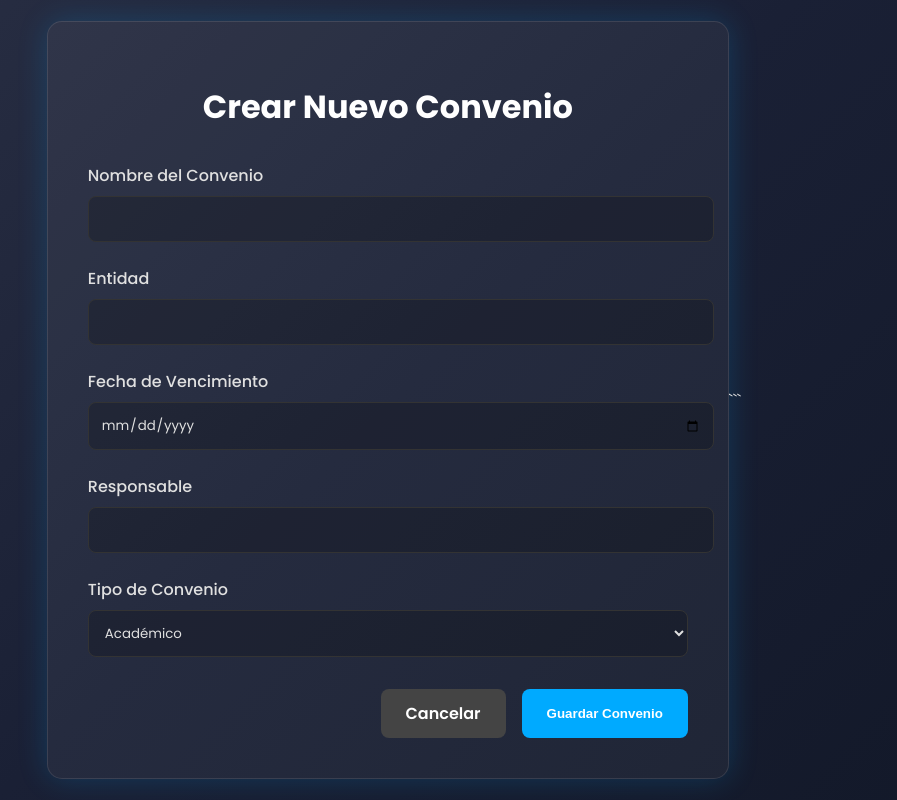
After one commit to itsGabo22/sistema-gestion-convenios, a Flask app: page /crear in a window 1280 px wide. The commit adds this page. Shown: the whole page, without its empty margins (246-1143 px from the left). Run offline with Flask 3, Linux system fonts and the light colour scheme.

Commit message:
Snippet final

````diff
--- a/app.py
+++ b/app.py
@@ -1,7 +1,7 @@
 # app.py
 
 from flask import Flask, render_template, redirect, url_for, request, Response
-from modelos import analizar_convenio_ia, cargar_convenios_desde_db, cargar_evaluaciones_desde_db, EstadoConvenio, Convenio, get_db_connection
+from modelos import analizar_convenio_ia, cargar_convenios_desde_db, cargar_evaluaciones_desde_google_sheets, EstadoConvenio, Convenio, get_db_connection
 from datetime import date, datetime
 from fpdf import FPDF
 from openpyxl.utils import get_column_letter
@@ -52,7 +52,8 @@ def dashboard_convenios():
     convenios = cargar_convenios_desde_db()
 
     # Cargar las evaluaciones
-    evaluaciones = cargar_evaluaciones_desde_db()
+    # ¡IMPORTANTE! Reemplaza "Nombre de tu Hoja de Cálculo" con el nombre exacto de tu archivo en Google Drive.
+    evaluaciones = cargar_evaluaciones_desde_google_sheets("Calificación de práctica por convenio")
 
     # 3. Calcular KPIs y Notificaciones (sobre la lista completa)
     kpis = {
@@ -131,6 +132,32 @@ def renovar_convenio(convenio_id):
         conn.commit()
     conn.close()
     return redirect(url_for('dashboard_convenios'))
+
+@app.route('/crear', methods=['GET', 'POST'])
+def crear_convenio():
+    """
+    Muestra un formulario para crear un nuevo convenio y lo guarda en la base de datos.
+    """
+    if request.method == 'POST':
+        # Obtener datos del formulario
+        nombre = request.form['nombre']
+        entidad = request.form['entidad']
+        fecha_vencimiento = request.form['fecha_vencimiento']
+        responsable = request.form['responsable']
+        tipo = request.form['tipo']
+
+        # Insertar en la base de datos
+        conn = get_db_connection()
+        conn.execute('''
+            INSERT INTO convenios (nombre, entidad, fecha_vencimiento, responsable, tipo, renovaciones)
+            VALUES (?, ?, ?, ?, ?, ?)
+        ''', (nombre, entidad, fecha_vencimiento, responsable, tipo, 0)) # Se asume 0 renovaciones al crear
+        conn.commit()
+        conn.close()
+
+        return redirect(url_for('dashboard_convenios'))
+
+    return render_template('crear_convenio.html')
 
 @app.route('/export/pdf')
 def export_pdf():
--- /dev/null
+++ b/templates/crear_convenio.html
@@ -0,0 +1,75 @@
+<!DOCTYPE html>
+<html lang="es">
+<head>
+    <meta charset="UTF-8">
+    <meta name="viewport" content="width=device-width, initial-scale=1.0">
+    <title>Crear Nuevo Convenio</title>
+    <link rel="stylesheet" href="https://cdnjs.cloudflare.com/ajax/libs/font-awesome/6.2.0/css/all.min.css">
+    <style>
+        @import url('https://fonts.googleapis.com/css2?family=Poppins:wght@300;400;500;600;700&display=swap');
+        body {
+            font-family: 'Poppins', sans-serif;
+            margin: 0;
+            background: linear-gradient(-45deg, #121828, #1a2035, #2a3045);
+            color: #e0e0e0;
+            display: flex;
+            justify-content: center;
+            align-items: center;
+            min-height: 100vh;
+        }
+        .form-container {
+            background: rgba(255, 255, 255, 0.05);
+            padding: 2.5em;
+            border-radius: 15px;
+            border: 1px solid rgba(255, 255, 255, 0.1);
+            width: 100%;
+            max-width: 600px;
+            box-shadow: 0 0 30px rgba(0, 170, 255, 0.2);
+        }
+        h1 { color: #fff; text-align: center; margin-bottom: 1em; }
+        .form-group { margin-bottom: 1.5em; }
+        .form-group label { display: block; margin-bottom: 0.5em; font-weight: 500; }
+        .form-group input, .form-group select {
+            width: 100%;
+            padding: 12px;
+            border-radius: 8px;
+            border: 1px solid #333;
+            background-color: rgba(0, 0, 0, 0.2);
+            color: #e0e0e0;
+            font-family: 'Poppins', sans-serif;
+        }
+        /* CORRECCIÓN: Añadir estilo específico para las opciones del menú desplegable */
+        .form-group select option {
+            background: #2a3045;
+        }
+        .form-buttons { display: flex; gap: 1em; justify-content: flex-end; margin-top: 2em; }
+        .form-buttons button, .form-buttons a {
+            padding: 12px 25px;
+            border: none;
+            border-radius: 8px;
+            font-weight: 600;
+            cursor: pointer;
+            text-decoration: none;
+        }
+        .btn-save { background-color: #00aaff; color: white; }
+        .btn-cancel { background-color: #444; color: white; }
+    </style>
+</head>
+<body>
+    <div class="form-container">
+        <h1>Crear Nuevo Convenio</h1>
+        <form method="post">
+            <div class="form-group"><label for="nombre">Nombre del Convenio</label><input type="text" id="nombre" name="nombre" required></div>
+            <div class="form-group"><label for="entidad">Entidad</label><input type="text" id="entidad" name="entidad" required></div>
+            <div class="form-group"><label for="fecha_vencimiento">Fecha de Vencimiento</label><input type="date" id="fecha_vencimiento" name="fecha_vencimiento" required></div>
+            <div class="form-group"><label for="responsable">Responsable</label><input type="text" id="responsable" name="responsable"></div>
+            <div class="form-group"><label for="tipo">Tipo de Convenio</label><select id="tipo" name="tipo"><option value="Academico">Académico</option><option value="Practicas">Prácticas</option><option value="Investigacion">Investigación</option><option value="Movilidad">Movilidad</option><option value="Beneficio">Beneficio</option></select></div>
+            <div class="form-buttons">
+                <a href="/" class="btn-cancel">Cancelar</a>
+                <button type="submit" class="btn-save">Guardar Convenio</button>
+            </div>
+        </form>
+    </div>
+</body>
+</html>
+```
````
Also changed, not shown: modelos.py (+26 -16 lines), templates/index.html (+41 -8 lines), 1 other file.
